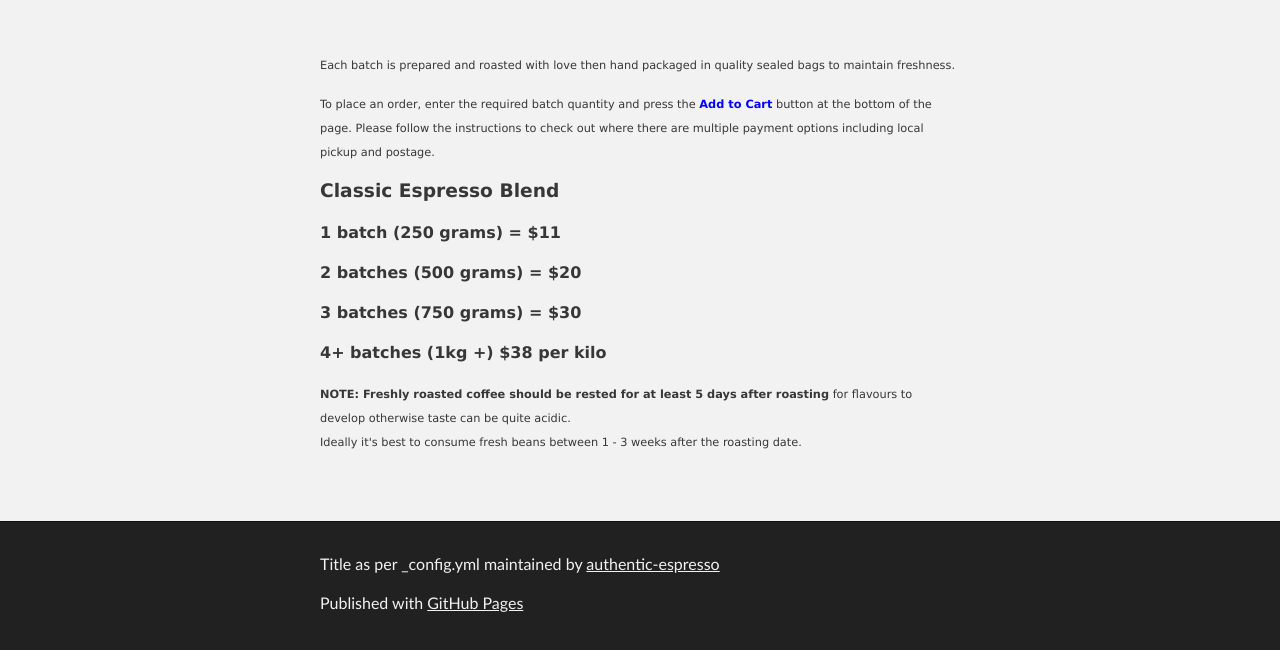
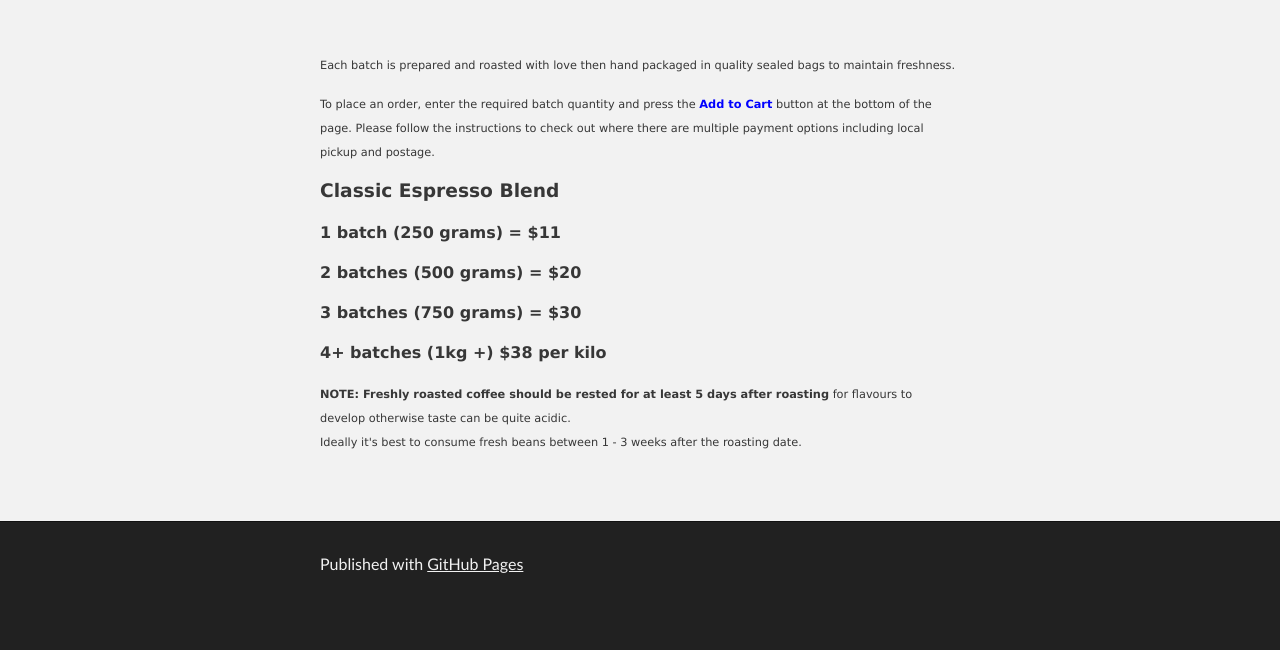
Before and after one commit to authentic-espresso/test, a Jekyll site: the page built from index.md, in a window 1280 px wide and 900 px high, scrolled down 960 px, cut to the strip 250-900 px from the top of the window. Built offline with Jekyll 4.4.1, drawn with Linux system fonts in a browser that asks for light colours; our own code applies the rules of GitHub Pages for plain Markdown files; after the commit the page ends 1821 px from its top, so only the background shows below that; some of the changed lines change nothing that is shown.

Commit message:
Update _config.yml

```diff
--- a/_config.yml
+++ b/_config.yml
@@ -1,5 +1,5 @@
 title: Title as per _config.yml
 description: Description as per _config.yml
-show_downloads: true
-google_analytics:
 theme: jekyll-theme-slate
+github:
+  is_project_page: false
```
